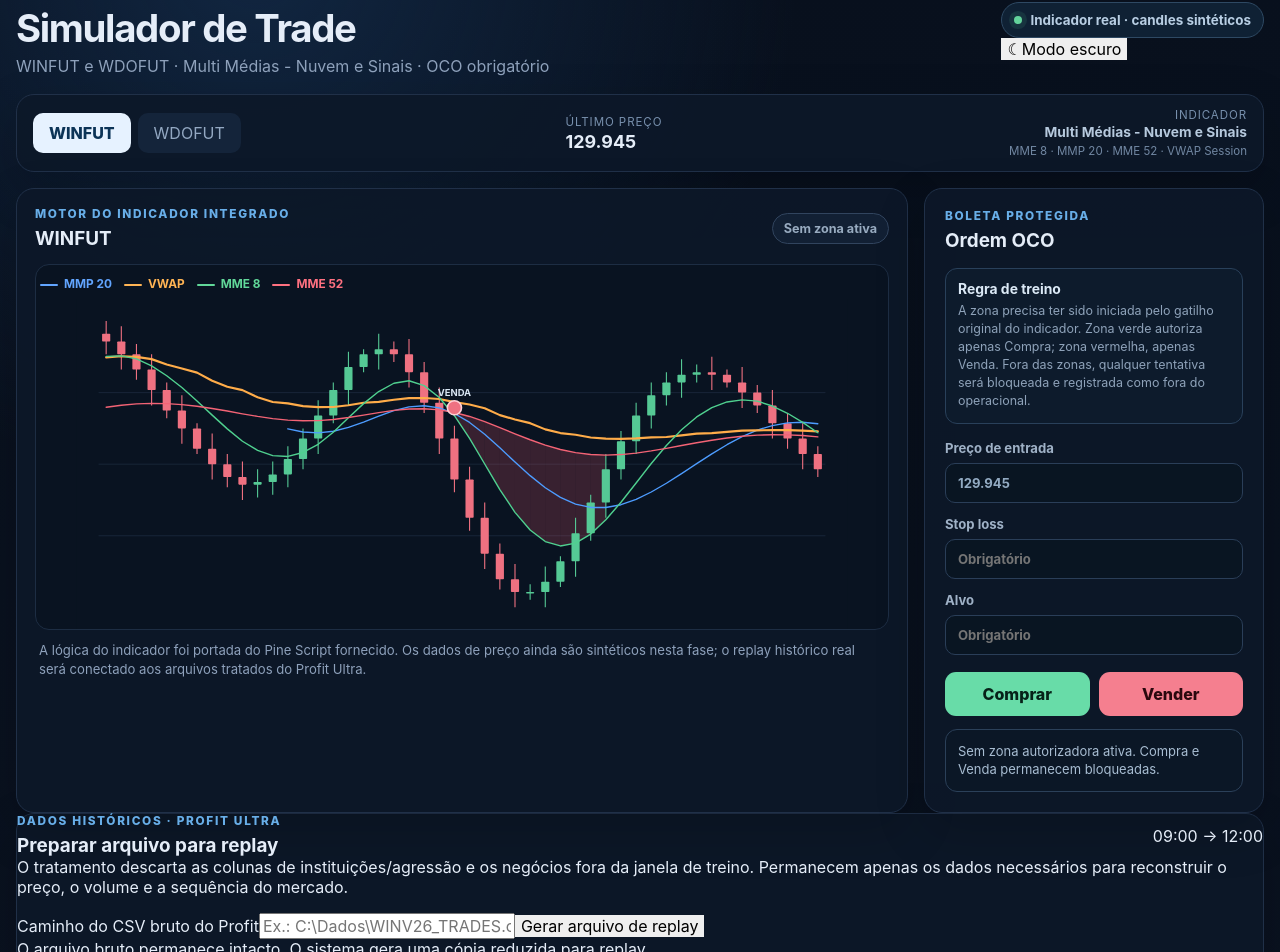
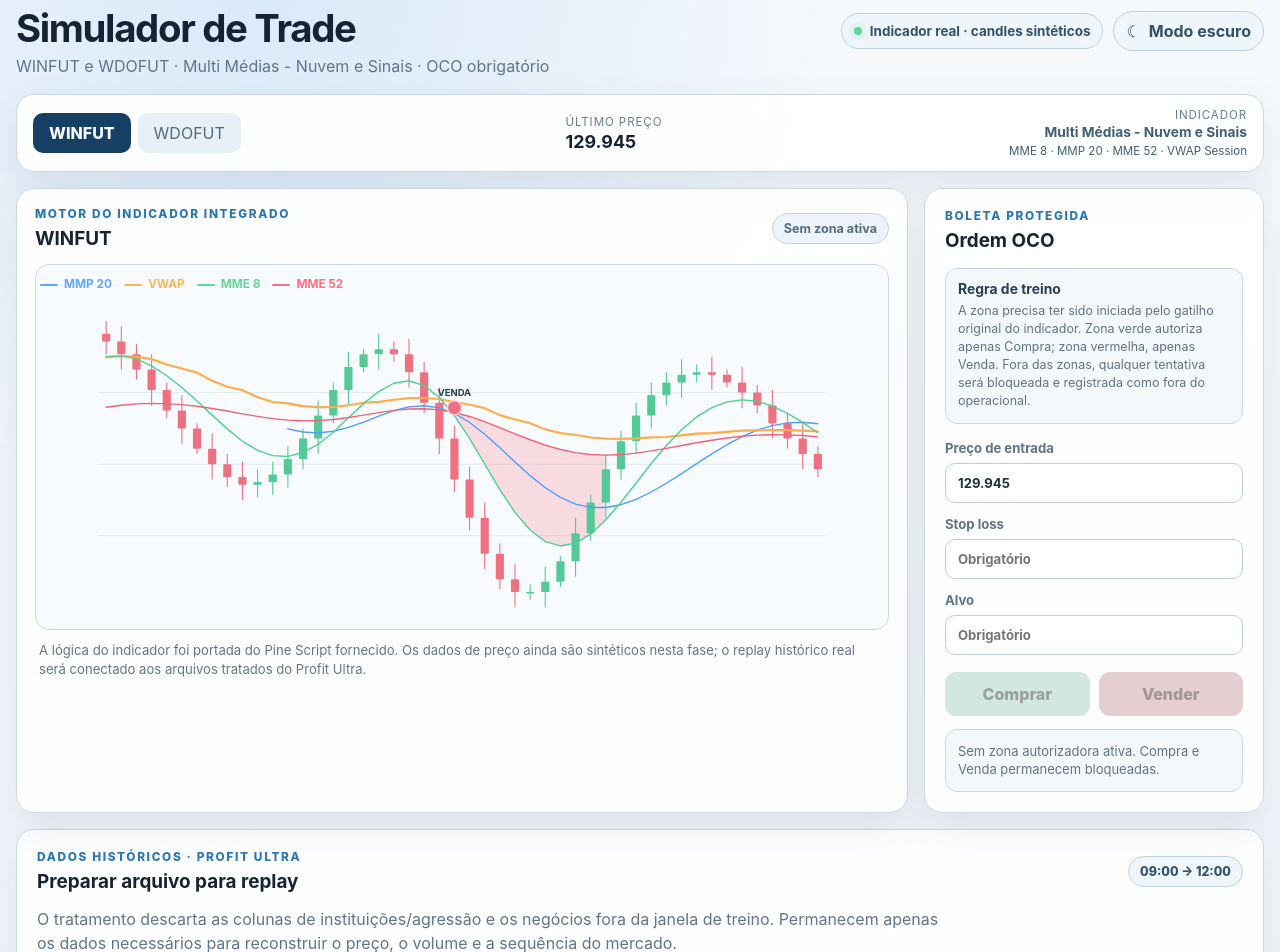
Before and after one commit to pablopcdossantos2-sys/simulador-de-trade, a React (Vite) app: page / in a window 1280 px wide. Shown: the part 41-993 px from the top of the page. Built offline with nearby package versions, Linux system fonts and the light colour scheme.

Commit message:
style: add light theme rule modal and data preparation UI

```diff
--- a/src/styles.css
+++ b/src/styles.css
@@ -625,3 +625,476 @@ td {
   fill: rgba(244, 91, 111, 0.20);
   stroke: none;
 }
+
+
+/* Experiência desktop: tema, alertas e preparação de dados */
+.topbar-actions {
+  display: flex;
+  align-items: center;
+  gap: 10px;
+  flex-wrap: wrap;
+  justify-content: flex-end;
+}
+
+.theme-toggle {
+  display: inline-flex;
+  align-items: center;
+  gap: 8px;
+  min-height: 40px;
+  padding: 9px 12px;
+  border: 1px solid #2e4963;
+  border-radius: 999px;
+  background: #0f2134;
+  color: #c4d6e8;
+  cursor: pointer;
+  font-weight: 750;
+}
+
+.theme-toggle:hover {
+  filter: brightness(1.08);
+}
+
+.order-actions button.locked {
+  opacity: 0.42;
+  filter: saturate(0.45);
+}
+
+.order-actions button.locked:hover {
+  opacity: 0.58;
+}
+
+.modal-backdrop {
+  position: fixed;
+  inset: 0;
+  z-index: 1000;
+  display: grid;
+  place-items: center;
+  padding: 20px;
+  background: rgba(3, 8, 15, 0.72);
+  backdrop-filter: blur(7px);
+}
+
+.rule-modal {
+  width: min(460px, 100%);
+  border: 1px solid #6c3340;
+  border-radius: 20px;
+  padding: 24px;
+  background: #121b2a;
+  box-shadow: 0 30px 90px rgba(0, 0, 0, 0.42);
+}
+
+.rule-modal-icon {
+  display: grid;
+  place-items: center;
+  width: 46px;
+  height: 46px;
+  margin-bottom: 14px;
+  border-radius: 50%;
+  background: #4a1821;
+  color: #ff9aa7;
+  font-size: 1.5rem;
+  font-weight: 900;
+}
+
+.rule-modal h2 {
+  margin-bottom: 10px;
+  font-size: 1.42rem;
+}
+
+.rule-modal > p:not(.eyebrow) {
+  color: #aebfd1;
+  line-height: 1.55;
+}
+
+.rule-modal-reason {
+  display: grid;
+  gap: 5px;
+  margin: 18px 0;
+  padding: 13px 14px;
+  border: 1px solid #5e2f39;
+  border-radius: 12px;
+  background: #271218;
+}
+
+.rule-modal-reason strong {
+  color: #ffbec6;
+  font-size: 0.78rem;
+  letter-spacing: 0.06em;
+  text-transform: uppercase;
+}
+
+.rule-modal-reason span {
+  color: #f0cdd2;
+  line-height: 1.45;
+}
+
+.modal-primary {
+  width: 100%;
+  padding: 12px 15px;
+  border-radius: 11px;
+  background: #e8f2ff;
+  color: #10243b;
+  cursor: pointer;
+  font-weight: 850;
+}
+
+.data-preparation {
+  margin-top: 16px;
+  padding: 20px;
+}
+
+.data-heading {
+  gap: 20px;
+}
+
+.session-window {
+  padding: 7px 11px;
+  border: 1px solid #31516f;
+  border-radius: 999px;
+  background: #102238;
+  color: #9ec9ee;
+  font-size: 0.78rem;
+  font-weight: 850;
+}
+
+.data-description,
+.data-footnote {
+  color: #8ea1bb;
+  line-height: 1.5;
+}
+
+.data-description {
+  max-width: 920px;
+  margin: 14px 0 16px;
+}
+
+.data-form {
+  display: grid;
+  grid-template-columns: minmax(0, 1fr) auto;
+  gap: 12px;
+  align-items: end;
+}
+
+.data-form label {
+  display: grid;
+  gap: 7px;
+  color: #9fb1c6;
+  font-size: 0.82rem;
+  font-weight: 750;
+}
+
+.data-form input {
+  width: 100%;
+  min-height: 43px;
+  border: 1px solid #2a3e58;
+  border-radius: 10px;
+  padding: 10px 12px;
+  background: #091522;
+  color: #e7eff8;
+}
+
+.data-form button {
+  min-height: 43px;
+  padding: 10px 16px;
+  border-radius: 10px;
+  background: #dcecff;
+  color: #0d3355;
+  cursor: pointer;
+  font-weight: 850;
+}
+
+.data-form button:disabled {
+  opacity: 0.5;
+  cursor: progress;
+}
+
+.preparation-progress {
+  margin-top: 15px;
+}
+
+.progress-heading {
+  display: flex;
+  align-items: center;
+  justify-content: space-between;
+  gap: 14px;
+  margin-bottom: 7px;
+  color: #99acc2;
+  font-size: 0.78rem;
+}
+
+.progress-heading strong {
+  color: #cfe7fb;
+}
+
+.progress-track {
+  height: 9px;
+  overflow: hidden;
+  border-radius: 999px;
+  background: #0a1624;
+  border: 1px solid #263b54;
+}
+
+.progress-track span {
+  display: block;
+  height: 100%;
+  min-width: 2px;
+  border-radius: inherit;
+  background: linear-gradient(90deg, #4a9ce8, #67d5a4);
+  transition: width 0.18s ease;
+}
+
+.data-status {
+  margin-top: 14px;
+  padding: 11px 12px;
+  border: 1px solid #2b4059;
+  border-radius: 11px;
+  background: #0b1726;
+  color: #a8bdd2;
+  font-size: 0.81rem;
+  line-height: 1.45;
+}
+
+.data-status.success {
+  border-color: #31674e;
+  background: #0c2118;
+  color: #a7dfbf;
+}
+
+.data-status.error {
+  border-color: #6e3640;
+  background: #271219;
+  color: #efb4bc;
+}
+
+.preparation-result {
+  display: grid;
+  grid-template-columns: repeat(4, minmax(120px, 1fr));
+  gap: 10px;
+  margin-top: 14px;
+}
+
+.preparation-result > div {
+  display: grid;
+  gap: 4px;
+  min-width: 0;
+  padding: 11px 12px;
+  border: 1px solid #263b54;
+  border-radius: 11px;
+  background: #0b1726;
+}
+
+.preparation-result span {
+  color: #7e96b0;
+  font-size: 0.72rem;
+  letter-spacing: 0.04em;
+  text-transform: uppercase;
+}
+
+.preparation-result strong {
+  color: #d5e5f4;
+  overflow-wrap: anywhere;
+}
+
+.preparation-result .result-path {
+  grid-column: 1 / -1;
+}
+
+.data-footnote {
+  margin: 13px 2px 0;
+  font-size: 0.77rem;
+}
+
+/* Tema claro */
+:root[data-theme="light"] {
+  color: #172334;
+  background: #edf3f9;
+}
+
+:root[data-theme="light"] body {
+  background:
+    radial-gradient(circle at 20% 0%, #d8e8f8 0, transparent 34%),
+    linear-gradient(180deg, #f6f9fc 0%, #edf3f9 100%);
+}
+
+:root[data-theme="light"] .card {
+  border-color: #cbd8e5;
+  background: rgba(255, 255, 255, 0.94);
+  box-shadow: 0 16px 42px rgba(48, 75, 105, 0.10);
+}
+
+:root[data-theme="light"] .subtitle,
+:root[data-theme="light"] .chart-note,
+:root[data-theme="light"] .empty-state,
+:root[data-theme="light"] .data-description,
+:root[data-theme="light"] .data-footnote {
+  color: #60758c;
+}
+
+:root[data-theme="light"] .eyebrow {
+  color: #2b77b3;
+}
+
+:root[data-theme="light"] .mode-badge,
+:root[data-theme="light"] .theme-toggle,
+:root[data-theme="light"] .session-window {
+  border-color: #bfd0df;
+  background: #eef5fb;
+  color: #34526c;
+}
+
+:root[data-theme="light"] .asset-switch button {
+  background: #e8f0f7;
+  color: #526b81;
+}
+
+:root[data-theme="light"] .asset-switch button.active {
+  background: #173e63;
+  color: #f4f9fd;
+}
+
+:root[data-theme="light"] .quote span,
+:root[data-theme="light"] .indicator-name span,
+:root[data-theme="light"] th,
+:root[data-theme="light"] .preparation-result span {
+  color: #637d95;
+}
+
+:root[data-theme="light"] .indicator-name strong,
+:root[data-theme="light"] .indicator-name small {
+  color: #425e78;
+}
+
+:root[data-theme="light"] .signal-badge.neutral,
+:root[data-theme="light"] .history-count {
+  border-color: #c5d4e1;
+  background: #edf3f8;
+  color: #526d85;
+}
+
+:root[data-theme="light"] .signal-badge.buy {
+  border-color: #88c6aa;
+  background: #e8f7ef;
+  color: #1d6d4c;
+}
+
+:root[data-theme="light"] .signal-badge.sell {
+  border-color: #e1a2aa;
+  background: #fff0f2;
+  color: #9b3e4c;
+}
+
+:root[data-theme="light"] .chart-shell,
+:root[data-theme="light"] .chart-bg {
+  background: #f8fbfe;
+}
+
+:root[data-theme="light"] .chart-shell {
+  border-color: #cbd9e5;
+}
+
+:root[data-theme="light"] .chart-bg {
+  fill: #f8fbfe;
+}
+
+:root[data-theme="light"] .grid-line {
+  stroke: #d9e4ed;
+}
+
+:root[data-theme="light"] .price-label,
+:root[data-theme="light"] .signal-label {
+  fill: #263c51;
+}
+
+:root[data-theme="light"] .rule-box,
+:root[data-theme="light"] .feedback,
+:root[data-theme="light"] .data-status,
+:root[data-theme="light"] .preparation-result > div {
+  border-color: #cbd9e5;
+  background: #f5f8fb;
+}
+
+:root[data-theme="light"] .rule-box strong {
+  color: #283f55;
+}
+
+:root[data-theme="light"] .rule-box span,
+:root[data-theme="light"] .feedback,
+:root[data-theme="light"] .data-status,
+:root[data-theme="light"] .data-form label,
+:root[data-theme="light"] .order-panel label,
+:root[data-theme="light"] .progress-heading {
+  color: #5f7488;
+}
+
+:root[data-theme="light"] .order-panel input,
+:root[data-theme="light"] .data-form input {
+  border-color: #bdcddd;
+  background: #ffffff;
+  color: #1c3144;
+}
+
+:root[data-theme="light"] .progress-track {
+  border-color: #c6d5e2;
+  background: #e4edf5;
+}
+
+:root[data-theme="light"] td {
+  color: #354b60;
+}
+
+:root[data-theme="light"] th,
+:root[data-theme="light"] td {
+  border-bottom-color: #d7e1ea;
+}
+
+:root[data-theme="light"] .rule-modal {
+  border-color: #dfaab2;
+  background: #ffffff;
+  box-shadow: 0 30px 80px rgba(34, 54, 76, 0.22);
+}
+
+:root[data-theme="light"] .rule-modal > p:not(.eyebrow) {
+  color: #5f7286;
+}
+
+:root[data-theme="light"] .rule-modal-reason {
+  border-color: #e7bcc2;
+  background: #fff2f4;
+}
+
+:root[data-theme="light"] .rule-modal-reason span {
+  color: #7e3741;
+}
+
+:root[data-theme="light"] .modal-primary {
+  background: #173f64;
+  color: #f4f9fd;
+}
+
+@media (max-width: 760px) {
+  .data-form {
+    grid-template-columns: 1fr;
+  }
+
+  .preparation-result {
+    grid-template-columns: 1fr 1fr;
+  }
+
+  .topbar-actions {
+    justify-content: flex-start;
+  }
+}
+
+@media (max-width: 520px) {
+  .preparation-result {
+    grid-template-columns: 1fr;
+  }
+
+  .preparation-result .result-path {
+    grid-column: auto;
+  }
+
+  .theme-toggle span:last-child {
+    display: none;
+  }
+}
```
